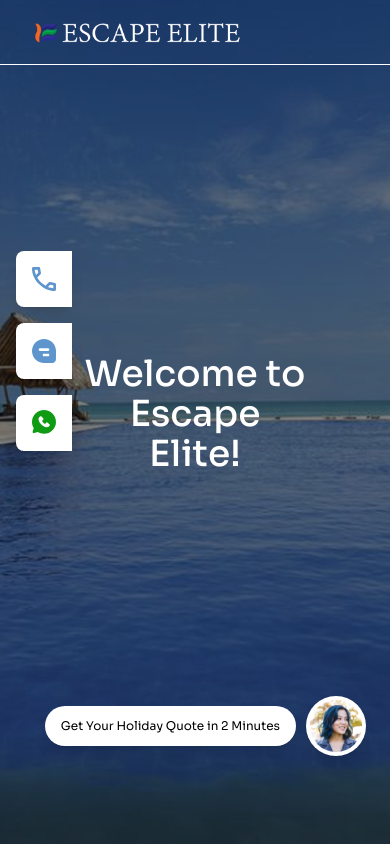
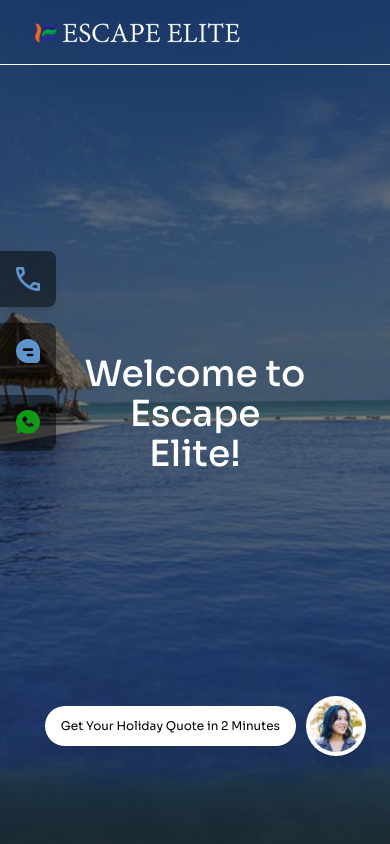
Before and after one commit to Rajith0417/escapeelite, a Next.js app: page / in a window 390 px wide. Shown: the top 844 px of the page. Built offline with nearby package versions, Linux system fonts and the light colour scheme.

Commit message:
fix: action buttons responsive issues fixed

```diff
--- a/src/components/ActionButtons.tsx
+++ b/src/components/ActionButtons.tsx
@@ -10,7 +10,7 @@ function ActionButtons() {
       className="
         fixed
         bottom-20
-        left-4
+        left-0
         top-1/2
         -translate-y-1/2
         md:right-0 md:left-auto
@@ -19,17 +19,17 @@ function ActionButtons() {
       "
     >
       {/* Phone button */}
-      <button className="w-14 h-14 rounded-bl-lg rounded-tl-lg bg-white shadow-lg flex items-center justify-center hover:scale-110 transition">
+      <button className="w-14 h-14 rounded-br-lg rounded-tr-lg md:rounded-bl-lg md:rounded-tl-lg bg-[rgba(0,0,0,0.5)] md:bg-white shadow-lg flex items-center justify-center hover:scale-110 transition">
         <Image src={'icons/call.svg'} alt={'call'} width={24} height={24}/>
       </button>
 
       {/* Chat button */}
-      <button className="w-14 h-14 rounded-bl-lg rounded-tl-lg bg-white shadow-lg flex items-center justify-center hover:scale-110 transition">
+      <button className="w-14 h-14 rounded-br-lg rounded-tr-lg md:rounded-bl-lg md:rounded-tl-lg bg-[rgba(0,0,0,0.5)] md:bg-white shadow-lg flex items-center justify-center hover:scale-110 transition">
         <Image src={'icons/chat.svg'} alt={'chat'} width={24} height={24}/>
       </button>
 
       {/* WhatsApp button */}
-      <button className="w-14 h-14 rounded-bl-lg rounded-tl-lg bg-white shadow-lg flex items-center justify-center hover:scale-110 transition">
+      <button className="w-14 h-14 rounded-br-lg rounded-tr-lg md:rounded-bl-lg md:rounded-tl-lg bg-[rgba(0,0,0,0.5)] md:bg-white shadow-lg flex items-center justify-center hover:scale-110 transition">
         <Image src={'icons/whatsapp.svg'} alt={'whatsapp'} width={24} height={24}/>
       </button>
     </div>
```
